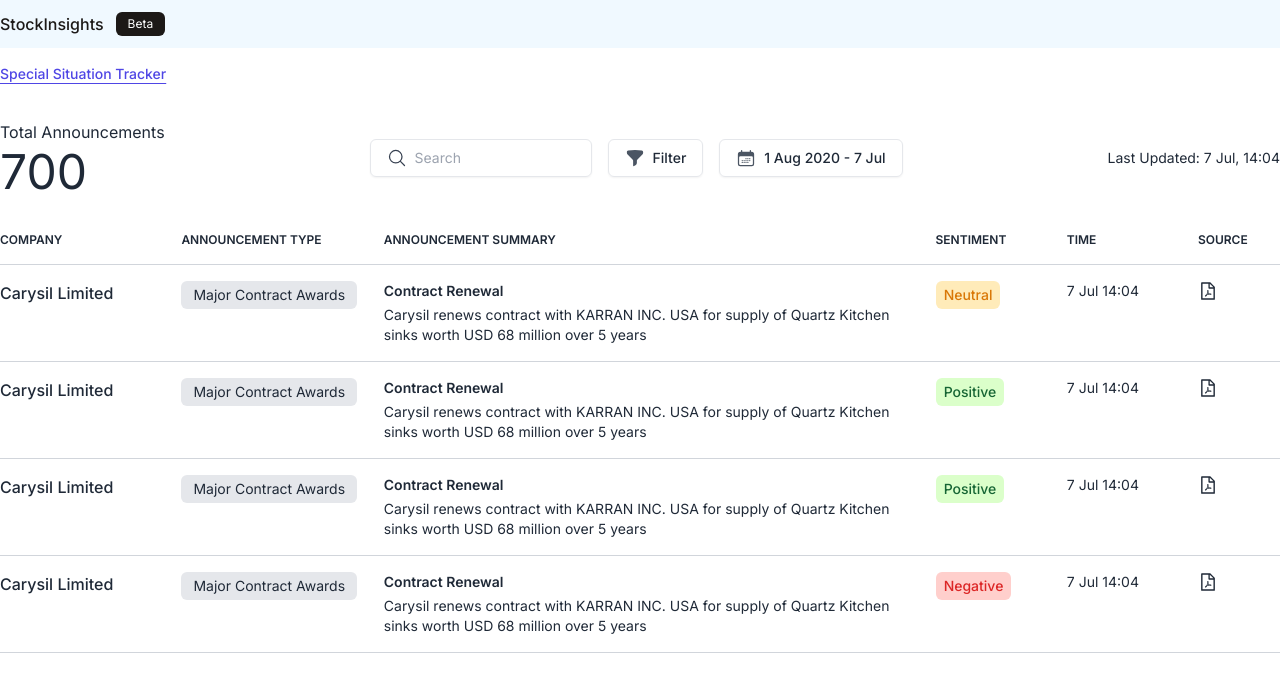
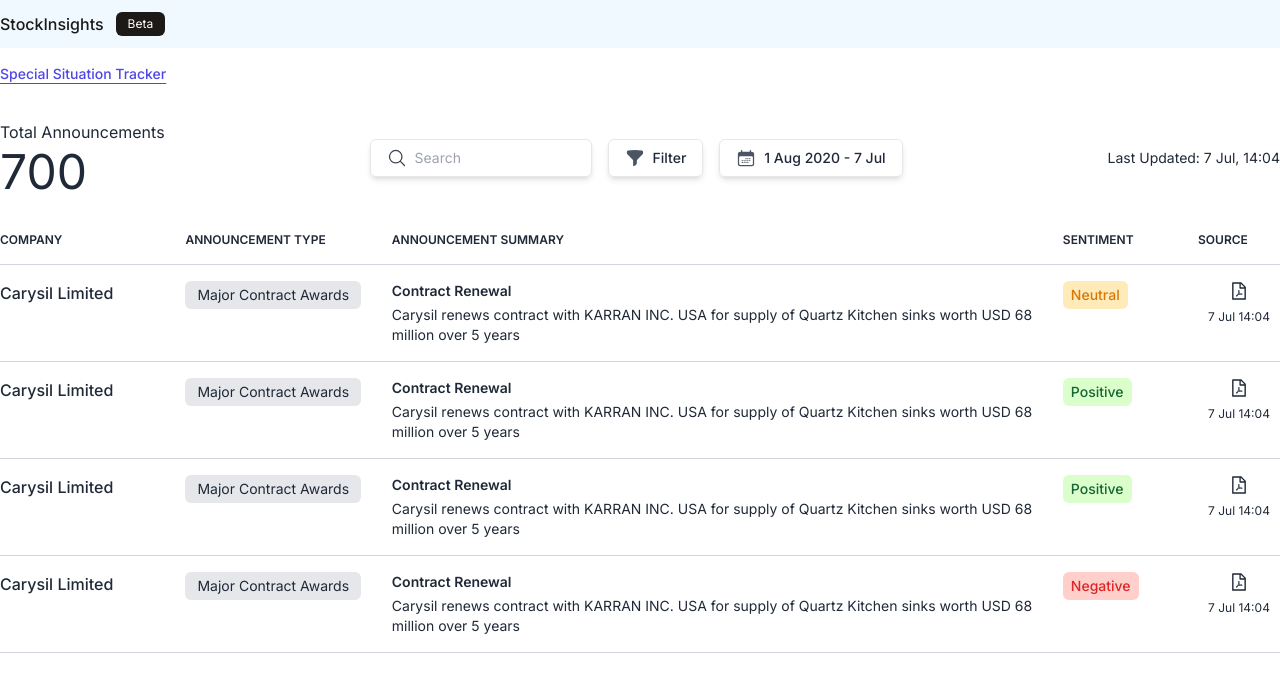
Before and after one commit to dibkb/stockInsights-assignment, a React (Vite) app: page /announcement in a window 1280 px wide. Shown: the top 692 px of the page. Built offline with nearby package versions, Linux system fonts and the light colour scheme.

Commit message:
table ui complete

```diff
--- a/src/components/Announcementcomp.tsx
+++ b/src/components/Announcementcomp.tsx
@@ -4,7 +4,7 @@ import React, { useState } from "react";
 import Filtermodal from "./Filtermodal";
 export const Searchbox: React.FunctionComponent = () => {
   return (
-    <div className="border shadow-sm text-sm rounded-md py-2 px-4 flex gap-2 items-center">
+    <div className="border shadow-md text-sm rounded-md py-2 px-4 flex gap-2 items-center">
       <MagnifyingGlassIcon className="h-5 w-5 text-gray-700" />
       <input type="text" placeholder="Search" className="w-40" />
     </div>
@@ -17,7 +17,7 @@ export const Filter: React.FC = () => {
     <div className="relative">
       <div
         onClick={() => setShowFilter((prev) => !prev)}
-        className="cursor-pointer select-none border shadow-sm text-sm rounded-md py-2 px-4 flex gap-2 items-center"
+        className="cursor-pointer select-none border shadow-md text-sm rounded-md py-2 px-4 flex gap-2 items-center"
       >
         <FunnelIcon className="h-5 w-5 text-gray-600" />
         <h3 className="text-gray-800 font-medium">Filter</h3>
@@ -28,7 +28,7 @@ export const Filter: React.FC = () => {
 };
 export const Datepicker: React.FC = () => {
   return (
-    <div className="cursor-pointer select-none border shadow-sm text-sm rounded-md py-2 px-4 flex gap-2 items-center">
+    <div className="cursor-pointer select-none border shadow-md text-sm rounded-md py-2 px-4 flex gap-2 items-center">
       <CalendarDaysIcon className="h-5 w-5 text-gray-600" />
       <h3 className="text-gray-800 font-medium">1 Aug 2020 - 7 Jul</h3>
     </div>
--- a/src/pages/Announcement.tsx
+++ b/src/pages/Announcement.tsx
@@ -27,12 +27,11 @@ const Announcement: React.FC = () => {
       </main>
       {/* Table */}
       <main className="flex flex-col gap-4 mt-9">
-        <div className="flex gap-4 items-start text-xs font-semibold uppercase border-b border-gray-300 pb-4">
+        <div className="flex justify-between items-start text-xs font-semibold uppercase border-b border-gray-300 pb-4">
           <h3 className="basis-[12.92%]">Company</h3>
           <h3 className="basis-[14.56%]">Announcement Type</h3>
-          <h3 className="basis-[41.86%]">Announcement Summary</h3>
+          <h3 className="basis-[50.86%]">Announcement Summary</h3>
           <h3 className="basis-[9%]">Sentiment</h3>
-          <h3 className="basis-[9%]">Time</h3>
           <h3 className="basis-[6.4%]">Source</h3>
         </div>
         {announcements.map((element: typeAnnouncement) => {
@@ -49,7 +48,7 @@ const Announcement: React.FC = () => {
                   {element.type}
                 </h3>
               </div>
-              <div className="basis-[41.86%]">
+              <div className="basis-[50.86%]">
                 <h3 className="font-semibold">{element.summary.title}</h3>
                 <h3 className="mt-1 whitespace-normal">
                   {element.summary.content}
@@ -58,9 +57,9 @@ const Announcement: React.FC = () => {
               <div className="basis-[9%]">
                 <Sentiment type={element.sentiment} />
               </div>
-              <h3 className="basis-[9%]">{element.time}</h3>
-              <div className="basis-[6.4%]">
-                <AiOutlineFilePdf size={20} />
+              <div className="basis-[6.4%] flex flex-col items-center gap-2">
+                <AiOutlineFilePdf size={20} className={""} />
+                <h3 className="text-xs">{element.time}</h3>
               </div>
             </main>
           );
```
